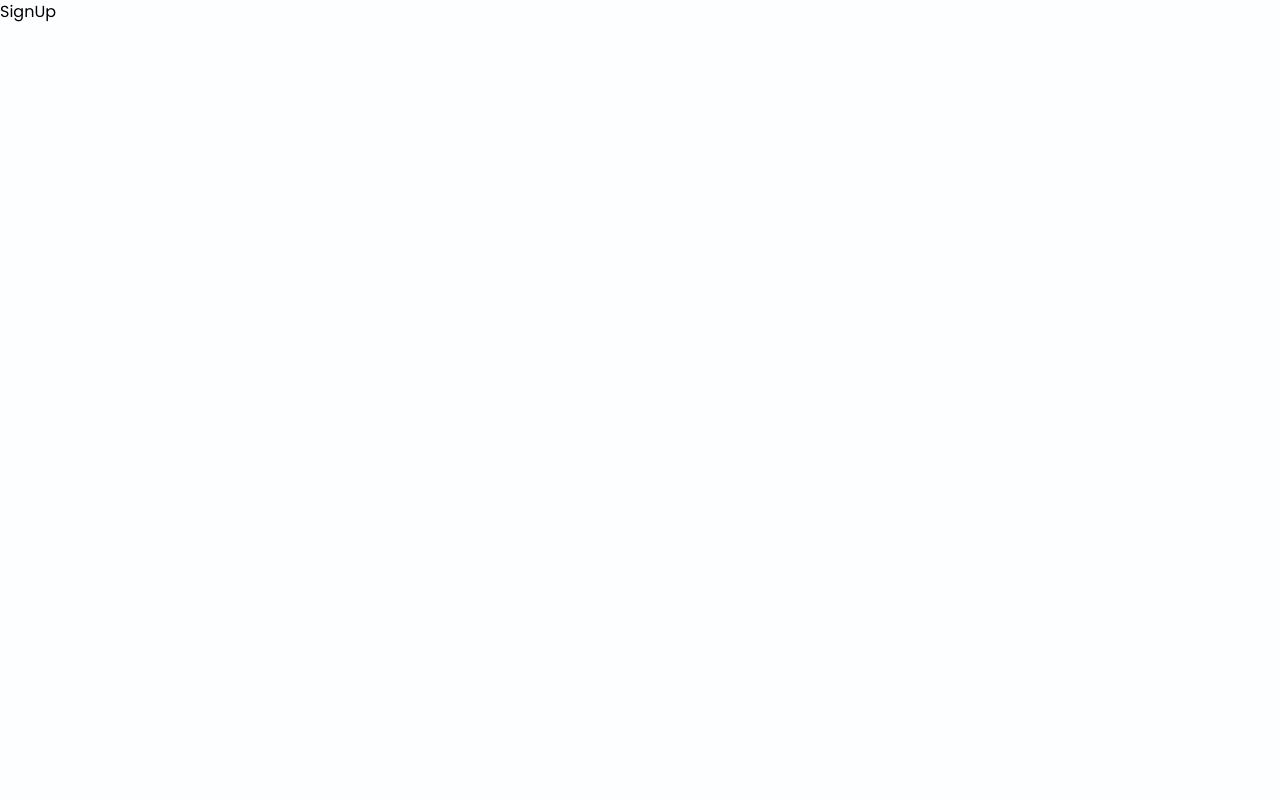
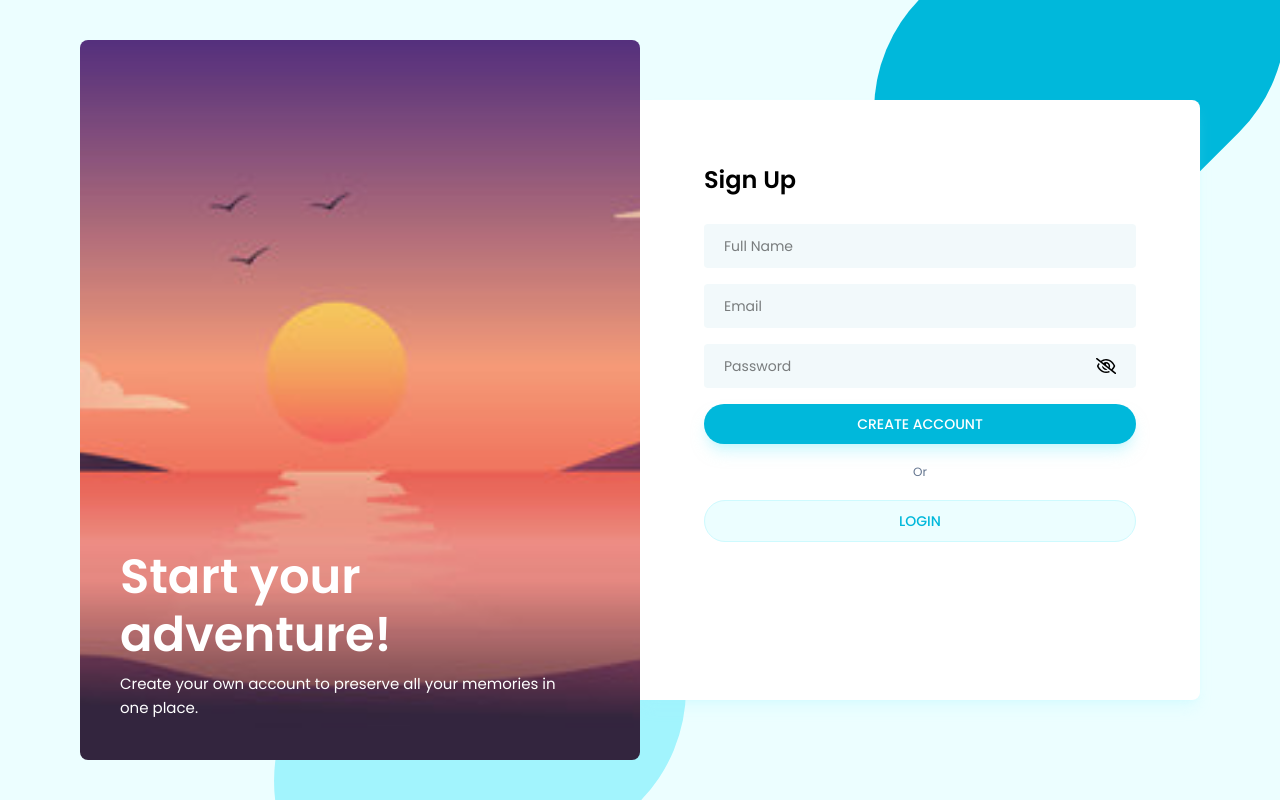
Before and after one commit to arjun2598/TravelBuddy, a React (Vite) app in the folder frontend/travel-buddy/: page /signup in a window 1280 px wide. Built offline with nearby package versions, Linux system fonts and the light colour scheme.

Commit message:
Create signup page and integrate api

```diff
--- a/frontend/travel-buddy/src/index.css
+++ b/frontend/travel-buddy/src/index.css
@@ -37,3 +37,7 @@
 .bg-login-bg-img {
   background-image: url('./assets/images/bg-img.jpg');
 }
+
+.bg-signup-bg-img {
+  background-image: url('./assets/images/signup-bg-img.jpg');
+}
--- a/frontend/travel-buddy/src/pages/Auth/SignUp.jsx
+++ b/frontend/travel-buddy/src/pages/Auth/SignUp.jsx
@@ -1,9 +1,130 @@
-import React from 'react'
+import React, { useState } from 'react'
+import PasswordInput from '../../components/Input/PasswordInput';
+import { useNavigate } from 'react-router-dom';
+import { validateEmail } from '../../utils/helper';
+import axiosInstance from '../../utils/axiosInstance';
 
 const SignUp = () => {
+    const [name, setName] = useState("");
+    const [email, setEmail] = useState("");
+    const [password, setPassword] = useState("");
+    const [error, setError] = useState(null);
+
+    const navigate = useNavigate();
+
+    const handleSignUp = async (e) => {
+        e.preventDefault(); // prevents default submission of form
+
+        if (!name) {
+            setError("Please enter a name.");
+            return;
+        }
+
+        if (!validateEmail(email)) {
+            setError("Please enter a valid email address.");
+            return;
+        }
+
+        if (!password) {
+            setError("Please enter a password.");
+            return;
+        }
+
+        setError("");
+
+        // SignUp API Call
+        try {
+            const response = await axiosInstance.post("/create-account", {
+                fullName: name,
+                email: email,
+                password: password,
+            });
+
+            // Handle successful signup response
+            if (response.data && response.data.accessToken) {
+                localStorage.setItem("token", response.data.accessToken); // store access token if present
+                navigate("/dashboard"); // route to home page
+            }
+        } catch (error) {
+            if (error.response && error.response.data && error.response.data.message) {
+                setError(error.response.data.message);
+            } else {
+                setError("An unexpected error occurred. Please try again.");
+            }
+        }
+    };
+
     return (
-        <div>SignUp</div>
-    )
-}
+        <div className='h-screen bg-cyan-50 overflow-hidden relative'>
+            <div className='login-ui-box right-10 -top-40' />
+            <div className='login-ui-box bg-cyan-200 -bottom-40 right-1/2' />
+
+            <div className='container h-screen flex items-center justify-center px-20 mx-auto'>
+                <div className='w-2/4 h-[90vh] flex items-end bg-signup-bg-img bg-cover bg-center rounded-lg p-10 z-50'>
+                    <div>
+                        <h4 className='text-5xl text-white font-semibold leading-[58px]'>
+                            Start your adventure!
+                        </h4>
+                        <p className='text-[15px] text-white leading-6 pr-6 mt-2'>
+                            Create your own account to preserve all
+                            your memories in one place.
+                        </p>
+                    </div>
+                </div>
+
+                <div className='w-2/4 h-[75vh] bg-white rounded-r-lg relative p-16 shadow-lg shadow-cyan-200/20'>
+                    <form onSubmit={handleSignUp}>
+                        <h4 className='text-2xl font-semibold mb-7'>Sign Up</h4>
+
+                        <input
+                            type='text'
+                            placeholder='Full Name'
+                            className='input-box'
+                            value={name}
+                            onChange={({ target }) => {
+                                setName(target.value)
+                            }}
+                        />
+
+                        <input
+                            type='text'
+                            placeholder='Email'
+                            className='input-box'
+                            value={email}
+                            onChange={({ target }) => {
+                                setEmail(target.value)
+                            }}
+                        />
+
+                        <PasswordInput
+                            value={password}
+                            onChange={({ target }) => {
+                                setPassword(target.value)
+                            }}
+                        />
+
+                        {error && <p className="text-red-500 text-xs pb-1">{error}</p>}
+
+                        <button type='submit' className='btn-primary'>
+                            CREATE ACCOUNT
+                        </button>
+
+                        <p className='text-xs text-slate-500 text-center my-4'>Or</p>
+
+                        <button
+                            type='submit'
+                            className='btn-primary btn-light'
+                            onClick={() => {
+                                navigate("/login");
+                            }}
+                        >
+                            LOGIN
+                        </button>
+                    </form>
+                </div>
+            </div>
+        </div>
+    );
+};
 
 export default SignUp
```
